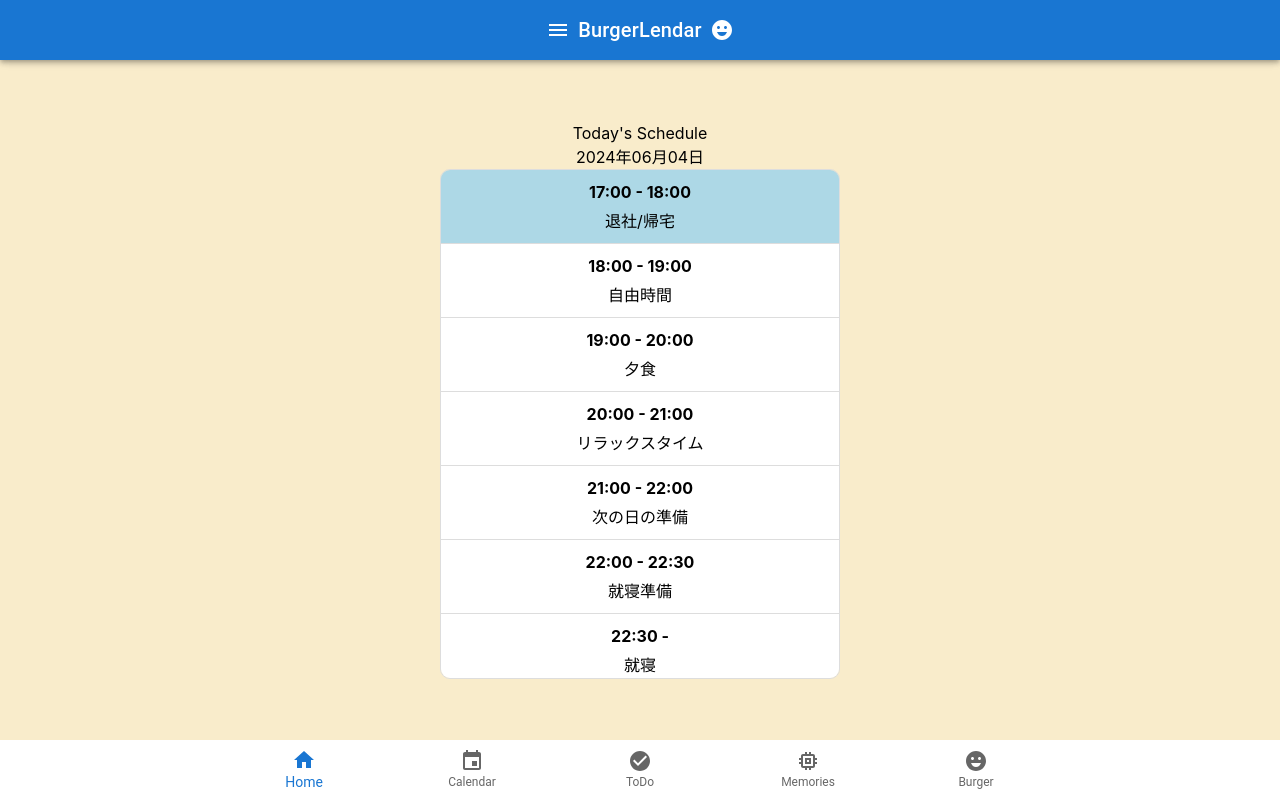
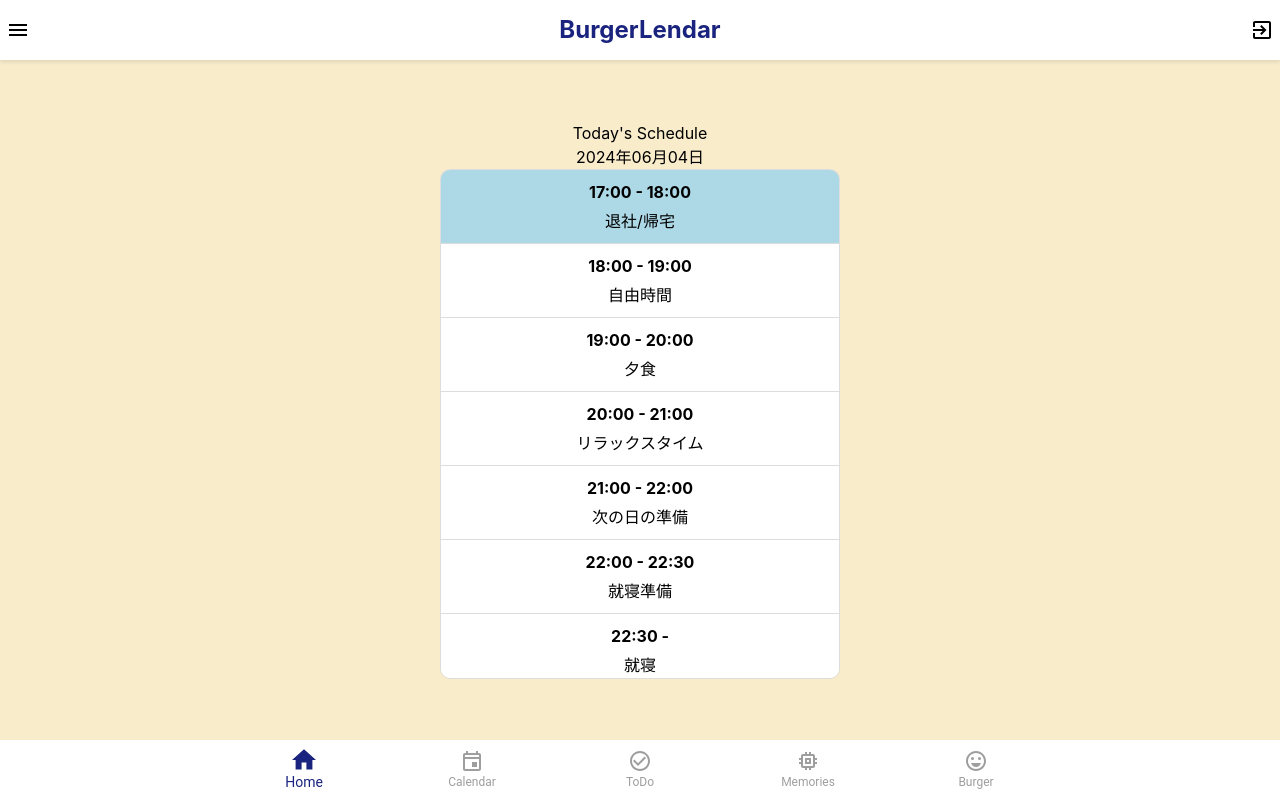
Before and after one commit to tsukasa1111/BurgerLendar, a React (Create React App) app: page /home in a window 1280 px wide. Built offline with nearby package versions, Linux system fonts and the light colour scheme.

Commit message:
スタイルの変更，ログアウトの実装

```diff
--- a/src/App.css
+++ b/src/App.css
@@ -1,5 +1,3 @@
-/* App.css */
-
 * {
   margin: 0;
   padding: 0;
@@ -23,24 +21,34 @@ header {
   left: 0;
   width: 100%;
   height: 60px;
-  background-color: #282c34;
-  color: white;
+  background-color: #fff;
   display: flex;
   align-items: center;
-  justify-content: center;
-  z-index: 1000;
+  justify-content: space-between;
+  padding: 0 10px;
+  box-shadow: 0 2px 4px rgba(0, 0, 0, 0.1);
+}
+
+.menu-button {
+  color: #000; /* アイコンのカラーを黒に設定 */
+}
+
+.burger-button {
+  color: #000; /* アイコンのカラーを黒に設定 */
 }
 
 footer {
   position: fixed;
   bottom: 0;
   left: 0;
-  background-color: #282c34;
+  background-color: #1a237e;
   color: white;
   display: flex;
   align-items: center;
   justify-content: center;
   z-index: 1000;
+  width: 100%;
+  height: 60px;
 }
 
 .app-content {
@@ -176,7 +184,49 @@ footer {
   cursor: pointer;
   transition: background-color 0.3s;
 }
+.title {
+  font-size: 24px;
+  color: #1a237e; /* タイトルのテキストカラーを変更 */
+  font-weight: bold; /* 文字を太く */
+  margin: 0;
+  /*font-family: 'Comic Sans MS', cursive, sans-serif; */
+}
 
 .nav-button:hover {
   background-color: #87ceeb;
 }
+
+.bg-red-500 {
+  background-color: #f87171;
+}
+
+.menu-button {
+  margin-left: 3%; /* 左端からの間隔を調整 */
+  color: #000;
+}
+
+.logout-button {
+  margin-right: 3%; /* 右端からの間隔を調整 */
+  color: #000;
+}
+
+.bottom-navigation {
+  background-color: #fff; /* 背景色を白に設定 */
+}
+
+.nav-action .MuiBottomNavigationAction-label {
+  color: #9e9e9e; /* デフォルトのラベルの色を灰色に設定 */
+}
+
+.nav-action .MuiSvgIcon-root {
+  color: #9e9e9e; /* デフォルトのアイコンの色を灰色に設定 */
+}
+
+.nav-action.selected .MuiBottomNavigationAction-label {
+  color: #1a237e; /* 選択されているラベルの色を変更 */
+}
+
+.nav-action.selected .MuiSvgIcon-root {
+  color: #1a237e; /* 選択されているアイコンの色を変更 */
+  transform: scale(1.2); /* 選択されたアイコンのサイズを大きく */
+}
--- a/src/components/Footer.tsx
+++ b/src/components/Footer.tsx
@@ -2,16 +2,21 @@ import React from 'react';
 import { BottomNavigation, BottomNavigationAction } from '@mui/material';
 import { useNavigate } from 'react-router-dom';
 import HomeIcon from '@mui/icons-material/Home';
+import HomeOutlinedIcon from '@mui/icons-material/HomeOutlined';
 import EventIcon from '@mui/icons-material/Event';
+import EventOutlinedIcon from '@mui/icons-material/EventOutlined';
 import CheckCircleIcon from '@mui/icons-material/CheckCircle';
+import CheckCircleOutlineIcon from '@mui/icons-material/CheckCircleOutline';
 import MemoryIcon from '@mui/icons-material/Memory';
+import MemoryOutlinedIcon from '@mui/icons-material/MemoryOutlined';
 import EmojiEmotionsIcon from '@mui/icons-material/EmojiEmotions';
+import EmojiEmotionsOutlinedIcon from '@mui/icons-material/EmojiEmotionsOutlined';
 
 const Footer: React.FC = () => {
   const navigate = useNavigate();
   const [value, setValue] = React.useState(0);
 
-  const handleChange = (newValue: number) => {
+  const handleChange = (event: React.SyntheticEvent, newValue: number) => {
     setValue(newValue);
     switch (newValue) {
       case 0:
@@ -38,15 +43,36 @@ const Footer: React.FC = () => {
   return (
     <BottomNavigation
       value={value}
-      onChange={(event, newValue) => handleChange(newValue)}
+      onChange={handleChange}
       showLabels
-      style={{ width: '100%', height: '60px' }} // Adjust the height as needed
+      style={{ width: '100%', height: '60px', backgroundColor: '#fff' }} // 背景色を白に変更
+      className="bottom-navigation"
     >
-      <BottomNavigationAction label="Home" icon={<HomeIcon />} />
-      <BottomNavigationAction label="Calendar" icon={<EventIcon />} />
-      <BottomNavigationAction label="ToDo" icon={<CheckCircleIcon />} />
-      <BottomNavigationAction label="Memories" icon={<MemoryIcon />} />
-      <BottomNavigationAction label="Burger" icon={<EmojiEmotionsIcon />} />
+      <BottomNavigationAction
+        label="Home"
+        icon={value === 0 ? <HomeIcon /> : <HomeOutlinedIcon />}
+        className={`nav-action ${value === 0 ? 'selected' : ''}`}
+      />
+      <BottomNavigationAction
+        label="Calendar"
+        icon={value === 1 ? <EventIcon /> : <EventOutlinedIcon />}
+        className={`nav-action ${value === 1 ? 'selected' : ''}`}
+      />
+      <BottomNavigationAction
+        label="ToDo"
+        icon={value === 2 ? <CheckCircleIcon /> : <CheckCircleOutlineIcon />}
+        className={`nav-action ${value === 2 ? 'selected' : ''}`}
+      />
+      <BottomNavigationAction
+        label="Memories"
+        icon={value === 3 ? <MemoryIcon /> : <MemoryOutlinedIcon />}
+        className={`nav-action ${value === 3 ? 'selected' : ''}`}
+      />
+      <BottomNavigationAction
+        label="Burger"
+        icon={value === 4 ? <EmojiEmotionsIcon /> : <EmojiEmotionsOutlinedIcon />}
+        className={`nav-action ${value === 4 ? 'selected' : ''}`}
+      />
     </BottomNavigation>
   );
 };
--- a/src/components/Header.tsx
+++ b/src/components/Header.tsx
@@ -1,25 +1,33 @@
 import React from 'react';
-import { AppBar, Toolbar, Typography, IconButton, Container } from '@mui/material';
+import { useNavigate } from 'react-router-dom';
+import { AppBar, Toolbar, Typography, IconButton } from '@mui/material';
 import MenuIcon from '@mui/icons-material/Menu';
 import EmojiEmotionsIcon from '@mui/icons-material/EmojiEmotions';
+import ExitToAppIcon from '@mui/icons-material/ExitToApp';
 
 const Header: React.FC = () => {
+  const navigate = useNavigate();
+
+  const handleLogout = () => {
+    // ログアウト処理を実装します
+    localStorage.removeItem('userToken'); // 例としてトークンを削除
+    navigate('/');
+    window.history.pushState(null, '', window.location.href);
+    window.addEventListener('popstate', function () {
+      window.history.pushState(null, '', window.location.href);
+    });
+  };
   return (
-    <AppBar position="fixed" style={{ height: '60px' }}>
-      <Toolbar style={{ minHeight: '60px' }}>
-        <IconButton edge="start" color="inherit" aria-label="menu">
-          <MenuIcon />
-        </IconButton>
-        <Typography variant="h6" style={{ flexGrow: 1 }}>
-          BurgerLendar
-        </Typography>
-        <IconButton edge="end" color="inherit" aria-label="burger">
-          <EmojiEmotionsIcon />
-        </IconButton>
-      </Toolbar>
-    </AppBar>
+    <header className="header">
+      <IconButton edge="start" color="inherit" aria-label="menu" className="menu-button">
+        <MenuIcon />
+      </IconButton>
+      <h1 className="title">BurgerLendar</h1>
+      <IconButton edge="end" color="inherit" aria-label="logout" onClick={handleLogout} className="logout-button">
+        <ExitToAppIcon />
+      </IconButton>
+    </header>
   );
 };
 
-
 export default Header;
```
